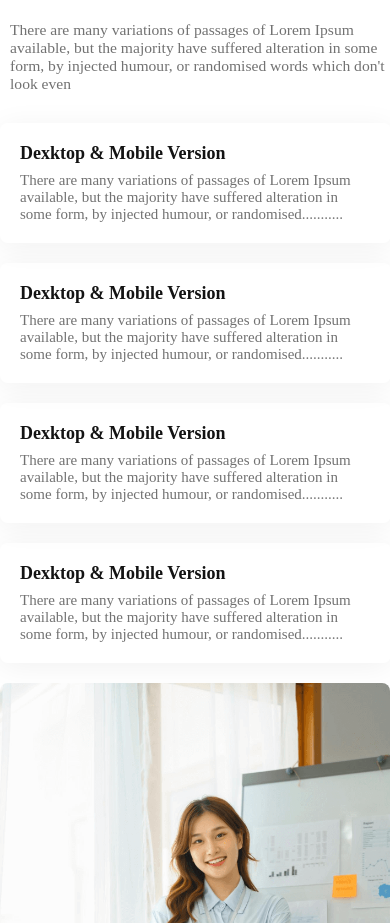
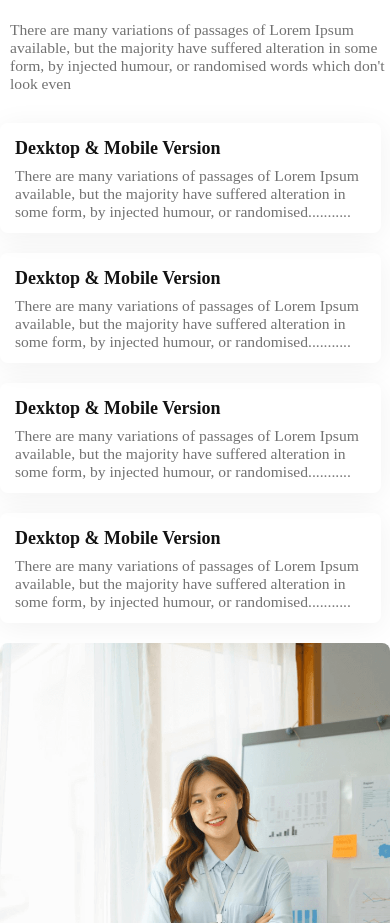
Before and after one commit to NahidAhmed47/assignment02, a plain HTML site: page index.html in a window 390 px wide. Shown: the part 1444-2367 px from the top of the page. Drawn offline with Linux system fonts and the light colour scheme.

Commit message:
responsive bug fixed

```diff
--- a/styles/style.css
+++ b/styles/style.css
@@ -392,27 +392,19 @@ Our sponsor section styles
     .info-sub-container{
         width: 90%;
         height: 80px;
-        box-shadow: 0px 4px 30px rgba(0, 0, 0, 0.06);
-        border-radius: 8px;
-        padding: 20px;
+        padding: 15px;
         margin: 0 0 20px 0px;
     }
     .info-sub-title{
         font-size: 18px;
-        font-weight: 600;
-        color: var(--primary-color);
         margin-bottom: 8px;
     }
     .info-sub-description{
-        font-size: 15px;
-        font-weight: 500;
-        color: var(--secondary-color);
+        font-size: 4vw;
     }
     .features-img-container{
         width: 100%;
         height: 500px;
-        border-radius: 8px;
-        border: 0;
     }
 
     /* ----btn section----- */
```
